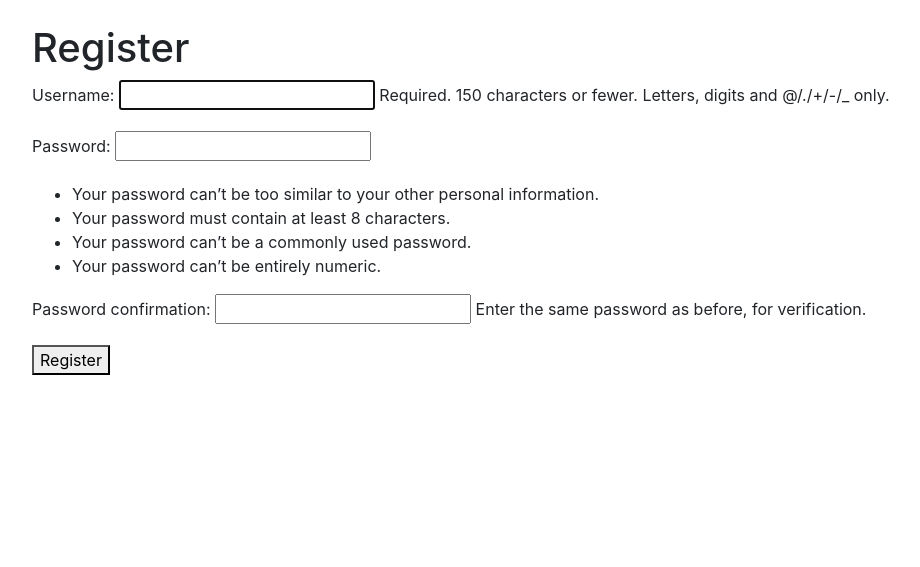
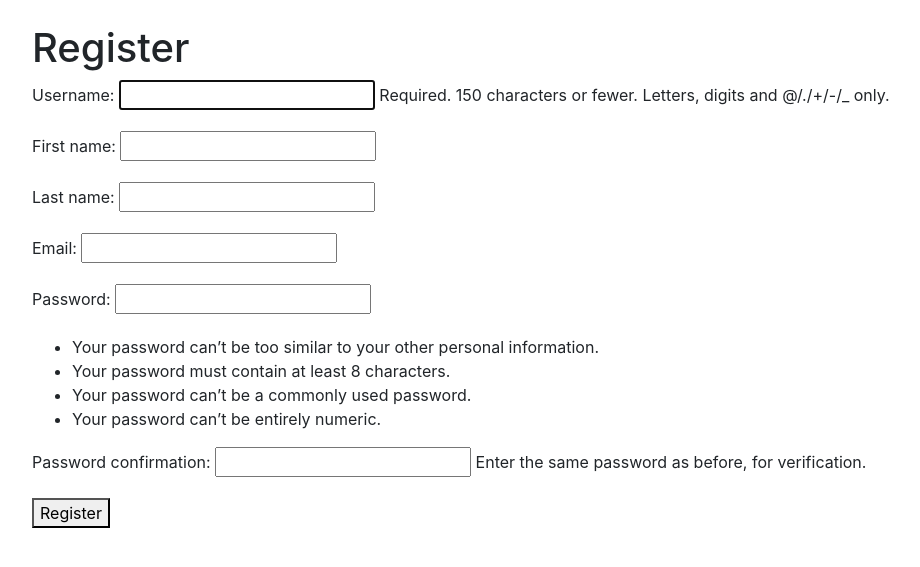
Before and after one commit to vilmakankaanpaa/bubbleapp, a Django app: page /bubbleapp/register/ in a window 1280 px wide. Shown: the part 56-623 px from the top of the page, without its empty margins (53-973 px from the left). Run offline with Django 3.2, Linux system fonts and the light colour scheme; some libraries are stand-ins or nearby versions.

Commit message:
custom registration form

```diff
--- /dev/null
+++ b/bubbleproject/bubbleapp/forms.py
@@ -0,0 +1,27 @@
+from django import forms
+from django.contrib.auth.models import User
+from django.contrib.auth.forms import UserCreationForm
+
+class RegistrationForm(UserCreationForm):
+    email = forms.EmailField(required=True)
+
+    class Meta:
+        model = User
+        fields = (
+            'username',
+            'first_name',
+            'last_name',
+            'email',
+            'password1',
+            'password2'
+        )
+    def save(self, commit=True):
+        user = super(RegistrationForm, self).save(commit=False)
+        user.first_name = self.cleaned_data['first_name']
+        user.last_name = self.cleaned_data['last_name']
+        user.email = self.cleaned_data['email']
+
+        if commit:
+            user.save()
+
+        return user
--- a/bubbleproject/bubbleapp/templates/bubbleapp/profile.html
+++ b/bubbleproject/bubbleapp/templates/bubbleapp/profile.html
@@ -2,6 +2,10 @@
 
 {% block body %}
 <div class="container">
-    <h1>Your profile</h1>
+    <h1>Your profile information</h1>
+    <p>Username: {{ user }}</p>
+    <p>First name: {{ user.first_name}}</p>
+    <p>Last name: {{ user.last_name }}</p>
+    <p>Email: {{ user.email }}</p>
 </div>
 {% endblock %}
--- a/bubbleproject/bubbleapp/views.py
+++ b/bubbleproject/bubbleapp/views.py
@@ -1,9 +1,11 @@
 from django.contrib.auth.forms import UserCreationForm
+from django.contrib.auth.models import User
 from django.http import HttpResponse
 from django.shortcuts import render, redirect, get_object_or_404
 from django.template import loader
 
 from .models import Hashtag, Account
+from .forms import RegistrationForm
 
 # Create your views here.
 
@@ -20,16 +22,17 @@ def index(request):
     return render(request, 'bubbleapp/index.html', {})
 
 def profile(request):
-    return render(request, 'bubbleapp/profile.html', {})
+    args = {'user': request.user}
+    return render(request, 'bubbleapp/profile.html', args)
 
 def register(request):
     if request.method == 'POST':
-        form = UserCreationForm(request.POST)
+        form = RegistrationForm(request.POST)
         if form.is_valid():
             form.save()
             return redirect('/bubbleapp')
     else:
-        form = UserCreationForm()
+        form = RegistrationForm()
 
         args = {'form': form}
         return render(request, 'bubbleapp/req_form.html', args)
```
